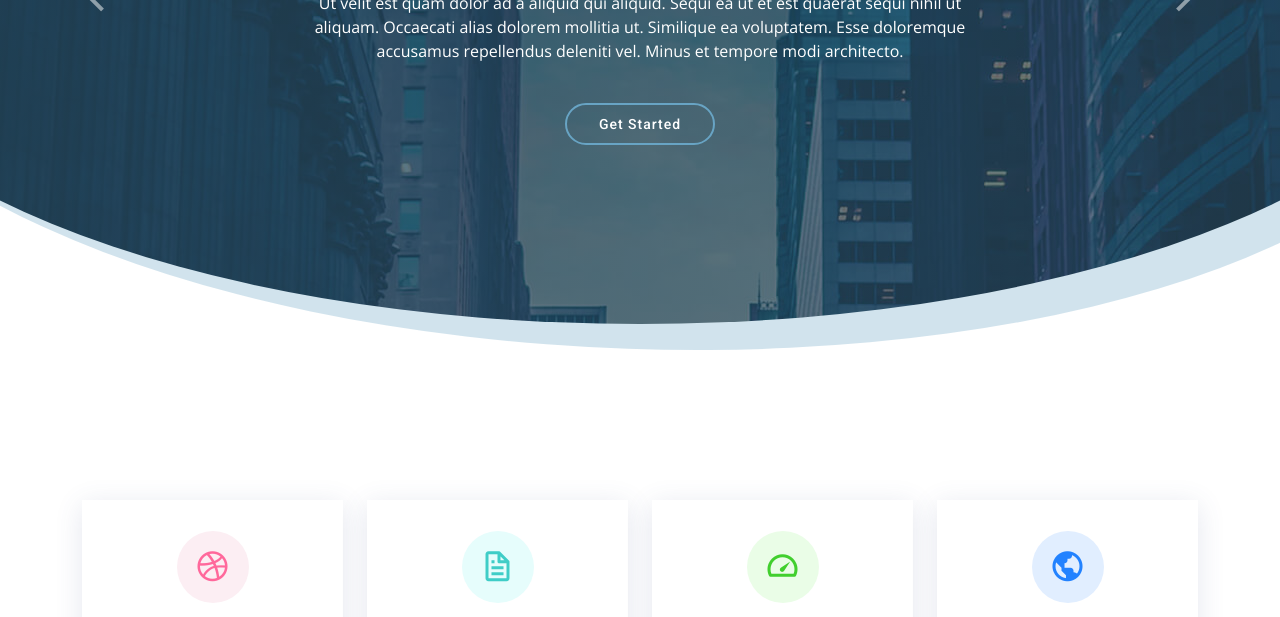
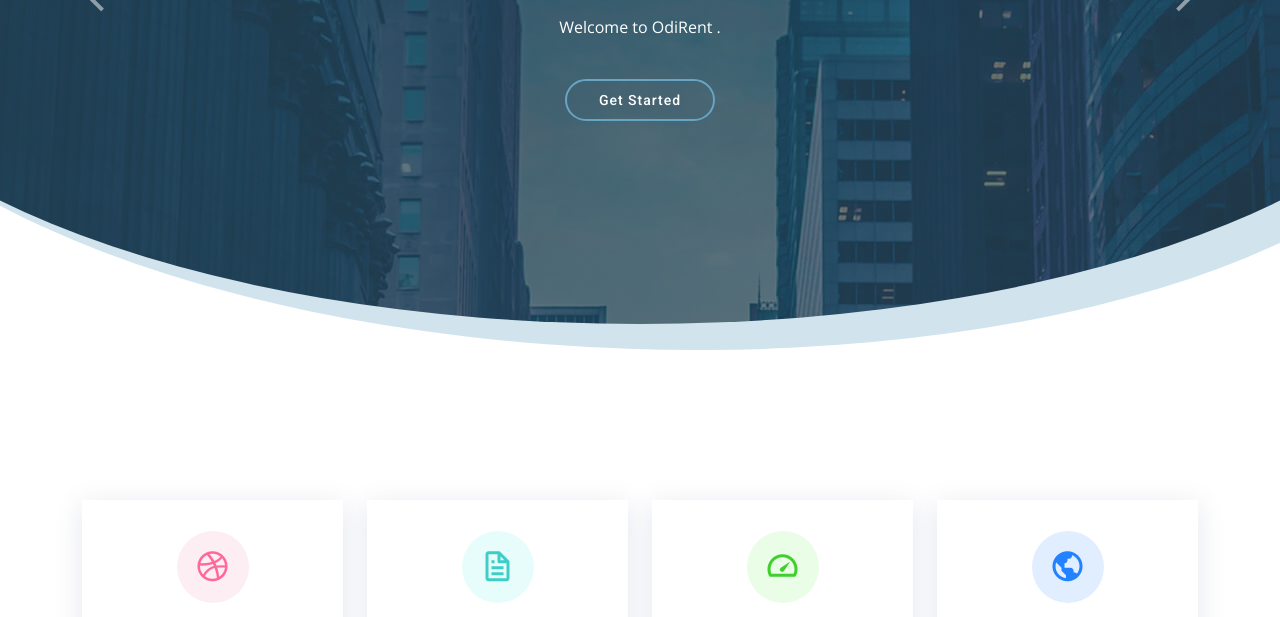
Before and after one commit to swavijit9668/Moderna, a plain HTML site: page index.html in a window 1280 px wide. Shown: the part 360-977 px from the top of the page. Drawn offline with nearby package versions, Linux system fonts and the light colour scheme.

Commit message:
make public

```diff
--- a/index.html
+++ b/index.html
@@ -89,7 +89,7 @@
       <div class="carousel-item active">
         <div class="carousel-container">
           <h2 class="animate__animated animate__fadeInDown">Hello Odisha : Welcome to <br>OdiRent</h2>
-          <p class="animate__animated animate__fadeInUp">Ut velit est quam dolor ad a aliquid qui aliquid. Sequi ea ut et est quaerat sequi nihil ut aliquam. Occaecati alias dolorem mollitia ut. Similique ea voluptatem. Esse doloremque accusamus repellendus deleniti vel. Minus et tempore modi architecto.</p>
+          <p class="animate__animated animate__fadeInUp">Welcome to OdiRent .</p>
           <a href="#services_page" class="btn-get-started animate__animated animate__fadeInUp">Get Started</a>
         </div>
       </div>
```
